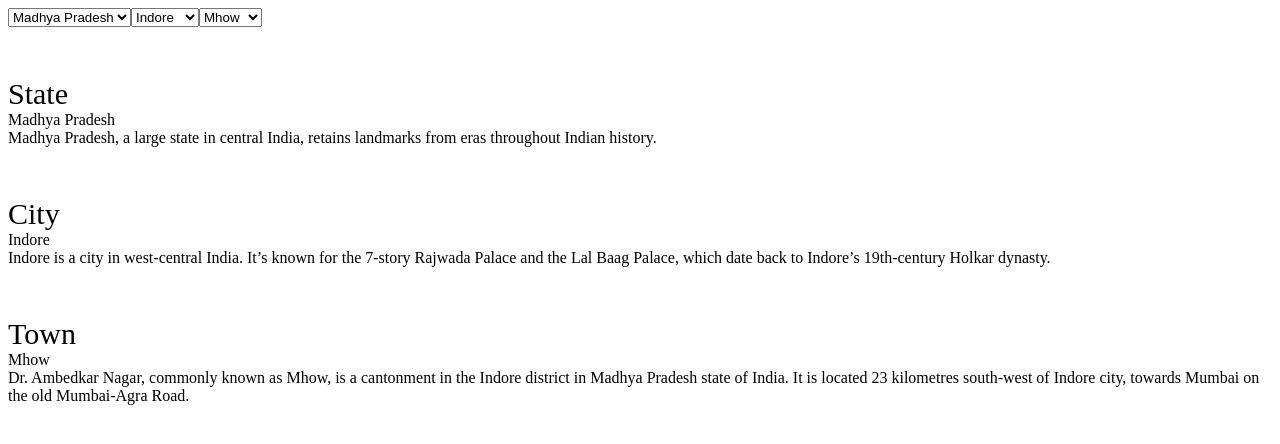
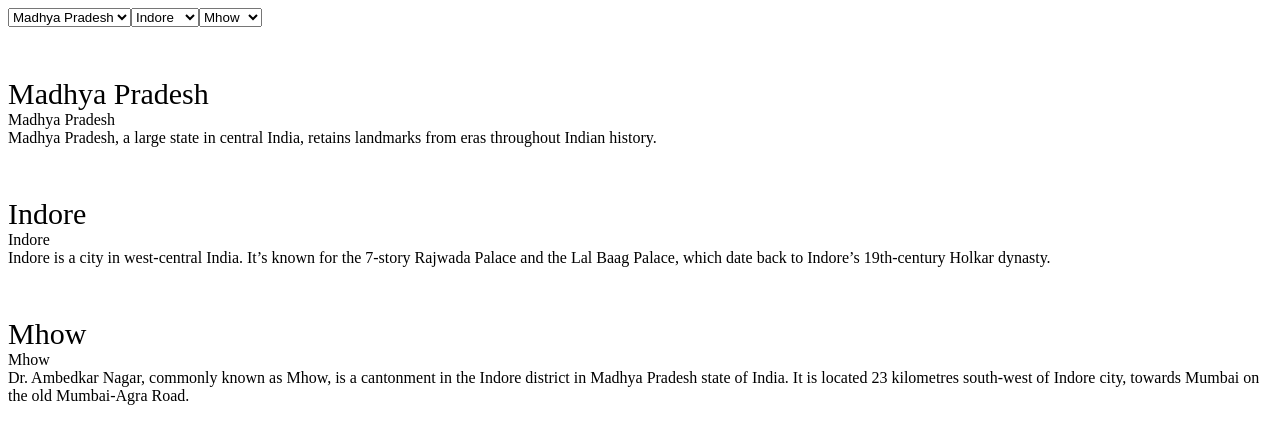
Before and after one commit to SivaneshDevanL/React-Assignments-Set-2---Dropdown, a React app: page / in a window 1280 px wide. Shown: the top 444 px of the page. Built offline with nearby package versions, Linux system fonts and the light colour scheme.

Commit message:
Update App.js

```diff
--- a/src/components/App.js
+++ b/src/components/App.js
@@ -177,13 +177,13 @@ export default function App(){
                 <option  key={i} value={i} className="town">{v.name}</option>
                 ))}
             </select>
-            <div style={{ marginTop: 50,fontSize:30,fontWeight:'20px' }} id="state-title">State</div>
+            <div style={{ marginTop: 50,fontSize:30,fontWeight:'20px' }} id="state-title">{states[state].name}</div>
                 <div  id="state-name">{states[state].name}</div>
                 <div id="state-description">{states[state].description}</div>
-                <div style={{ marginTop: 50,fontSize:30,fontWeight:'20px'}} id="city-title">City</div>
+                <div style={{ marginTop: 50,fontSize:30,fontWeight:'20px'}} id="city-title">{states[state].city[city].name}</div>
                 <div  id="city-name">{states[state].city[city].name}</div>
                 <div id="city-description">{states[state].city[city].description}</div>
-                <div style={{ marginTop: 50,fontSize:30,fontWeight:'20px' }} id="landmark-title">Town</div>
+                <div style={{ marginTop: 50,fontSize:30,fontWeight:'20px' }} id="landmark-title">{states[state].city[city].landmarks[town].name}</div>
                 <div  id="landmark-name">{states[state].city[city].landmarks[town].name}</div>
                 <div id="landmark-description">{states[state].city[city].landmarks[town].description}</div>
         </div>
```
